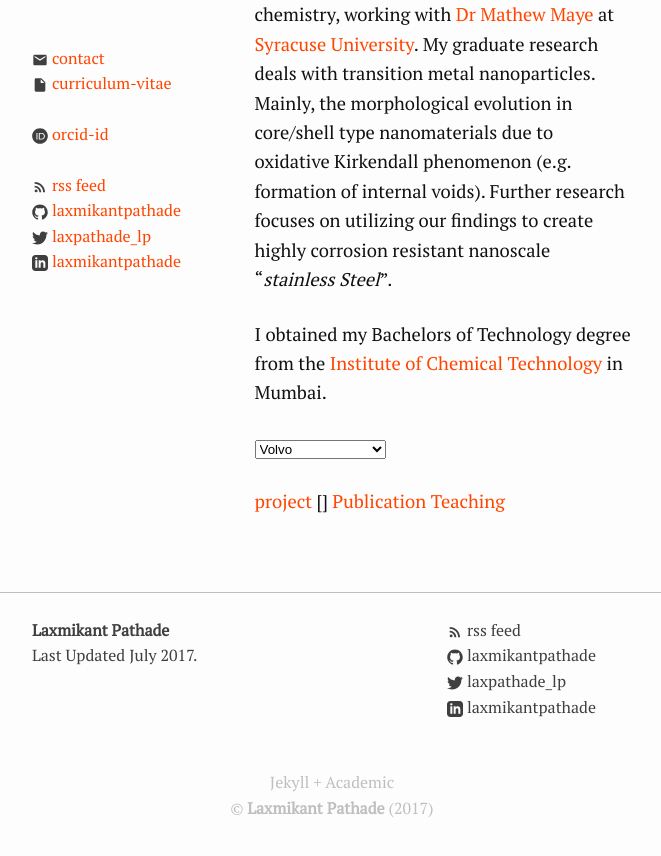
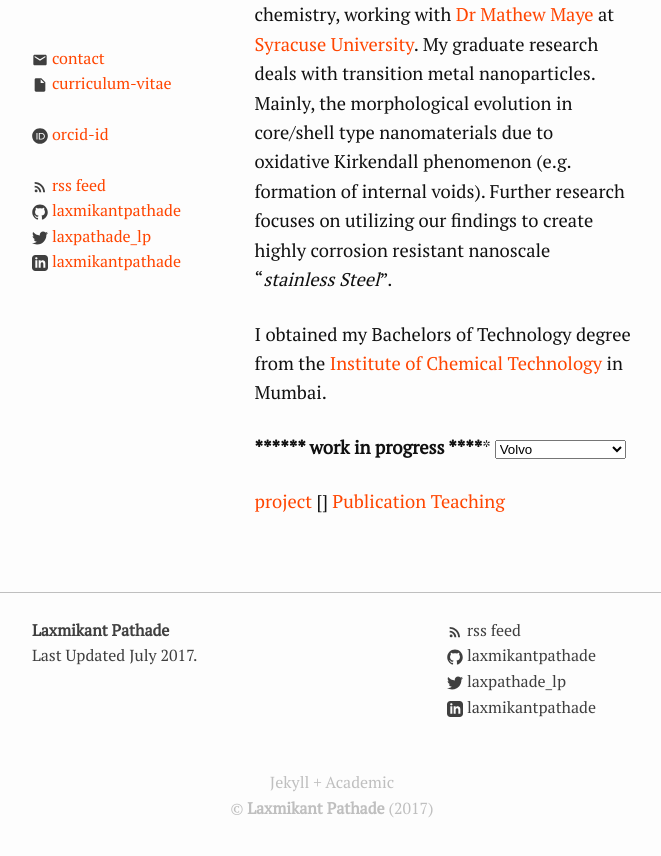
Before and after one commit to laxmikantpathade/laxmikantpathade.github.io, a Jekyll site: the page built from index.md, in a window 1280 px wide, cut to the strip 288-1159 px from the top of the page. Shown: the top 856 px of the strip, without its empty margins (308-969 px from the left). Built offline with Jekyll 4.4.1, drawn with Linux system fonts in a browser that asks for light colours; Markdown is read by kramdown in place of the engine named in the settings.

Commit message:
find out dropdown

```diff
--- a/index.md
+++ b/index.md
@@ -15,6 +15,8 @@
 I obtained my Bachelors of Technology degree from the [Institute of Chemical Technology](https://en.wikipedia.org/wiki/Institute_of_Chemical_Technology) in Mumbai.
 
 
+
+**************** work in progress ***********
 <select>
   <option value="volvo">Volvo</option>
   <option value="Research">(/project/research)</option>
```
